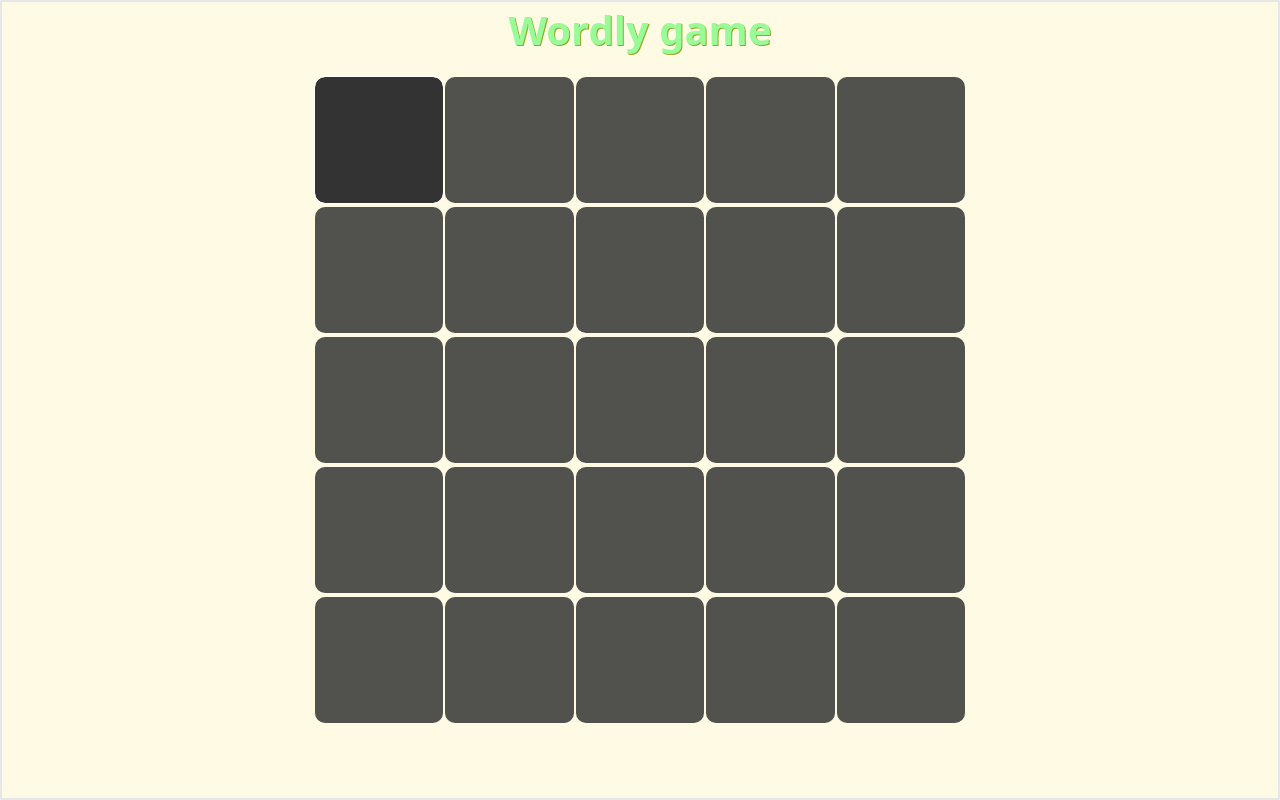
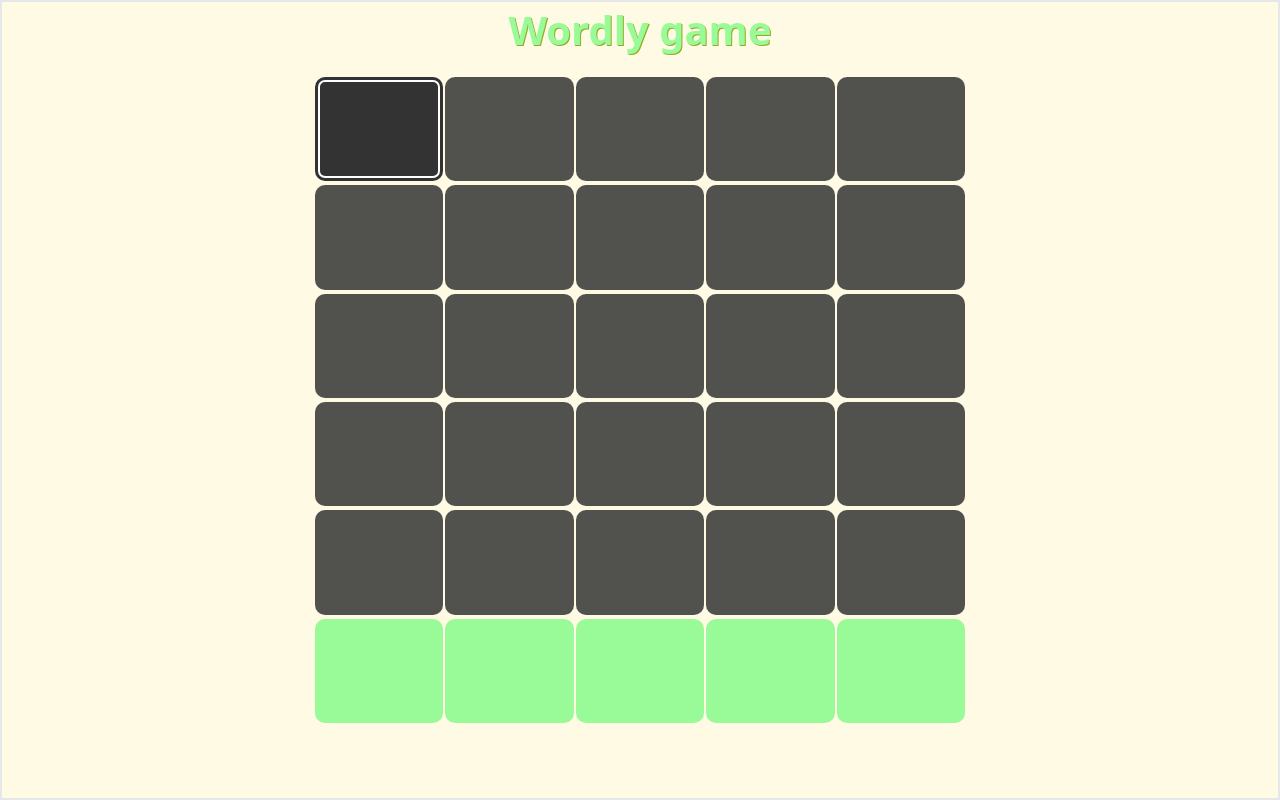
Before and after one commit to Roshan2022Anand/Play_me, a Next.js app: page /wordly-game in a window 1280 px wide. Built offline with nearby package versions, Linux system fonts and the light colour scheme.

Commit message:
designed the final answer column

```diff
--- a/app/wordly-game/page.js
+++ b/app/wordly-game/page.js
@@ -1,18 +1,23 @@
 "use client"
-import React, { useContext, useEffect, useRef, useState } from 'react'
-import { MyContext } from '@/Helper/Context'
+import React, { useContext, useEffect, useRef, useState } from 'react';
+import { MyContext } from '@/Helper/Context';
 import { Search } from 'lucide-react';
 import axios from 'axios';
 import gsap from 'gsap';
-import styles from "./wordly.module.css"
+import styles from "./wordly.module.css";
 
 const page = () => {
+
+
+  // https://api.datamuse.com/words?rel_jjb=(anyword)
+  // https://api.datamuse.com/words?ml=(anyword) ->to find words
 
   //context API
   const { screenUp, waitExc, startGameState, setstartGameState } = useContext(MyContext);
 
   const [answer, setanswer] = useState("");
   const [starTyping, setstarTyping] = useState(true);
+  const [currCol, setcurrCol] = useState(1);
   const [focusNum, setfocusNum] = useState(0);
   const [errMsg, seterrMsg] = useState("");
 
@@ -20,6 +25,7 @@ const page = () => {
 
   const inputRef = useRef();
 
+  //to get a random word
   const srchWords = async () => {
     const srchWord = inputRef.current.value;
     if (!srchWord) return;
@@ -41,12 +47,29 @@ const page = () => {
     setstarTyping(true);
   }
 
-  useEffect(() => {
-    screenUp();
-    setstartGameState(0)
-  }, [])
-  // https://api.datamuse.com/words?rel_jjb=(anyword)
-  // https://api.datamuse.com/words?ml=(anyword) ->to find words
+  //to show the correct letter from the word
+  const showCorrectLetter = (arrOfWrods) => {
+    const answerArr = answer.split('');
+    arrOfWrods.forEach((ele, index) => {
+      if (ele.value == answerArr[index]) {
+        ele.style.backgroundColor = "#98FB98";
+      }
+    })
+  }
+
+  //to check the current word is valid or not
+  const checkValidWord = async (word, arrOfWrods) => {
+    const res = await axios.get(`https://api.datamuse.com/words?rel_jjb=${word}`)
+    if (res.data.length == 0) {
+      popUpErrMsg("Invalid word");
+      arrOfWrods.forEach((ele) => {
+        ele.value = '';
+      })
+      setfocusNum(0);
+      return
+    }
+    showCorrectLetter(arrOfWrods);
+  }
 
   //to pop error message
   const popUpErrMsg = (msg) => {
@@ -56,13 +79,31 @@ const page = () => {
     }, 2000);
   }
 
+  //to check the given letters
+  const checkGivenLetters = () => {
+    let arrOfWrods = document.querySelectorAll(`.ans-input-${currCol}`)
+    let fullWords = "";
+    arrOfWrods.forEach((ele) => {
+      fullWords += ele.value;
+    })
+    console.log(fullWords);
+    checkValidWord(fullWords, arrOfWrods);
+  }
+
   //to get the value from input box
   const getInputBoxValue = () => {
     if (currInputBox.value == "") return
     const wordPattern = /^[A-Za-z]+$/;
+
     if (!wordPattern.test(currInputBox.value)) {
       currInputBox.value = '';
       popUpErrMsg("Only alphabets are allowed")
+      return
+    }
+
+    if (focusNum == 4) {
+      checkGivenLetters();
+      console.log("done");
       return
     }
     setfocusNum(prevNum => prevNum + 1);
@@ -71,25 +112,27 @@ const page = () => {
   //to remove the word from current box
   const backSpace = (e) => {
     if (e.key == 'Backspace') {
-      console.log("hai");
-
       if (focusNum == 0) {
         currInputBox.value = ''
         return
       }
       setfocusNum(prevNum => prevNum - 1);
-      // currInputBox = document.querySelectorAll('.ans-input')[focusNum];
     }
   }
 
+  //setup of the box after focus
   useEffect(() => {
-    const setFocus = () => { currInputBox.focus() }
+    const setFocus = (e) => {
+      let currEle = e.target.className;
+      if (currEle == 'final-ans-input' || currEle == 'wordly_answer-box-container__KJwkB') return
+      currInputBox.focus()
+    }
 
-    currInputBox = document.querySelectorAll('.ans-input')[focusNum];
+    currInputBox = document.querySelectorAll(`.ans-input-${currCol}`)[focusNum];
+    if (!currInputBox) return
     currInputBox.focus();
     currInputBox.addEventListener('input', getInputBoxValue)
     window.addEventListener('keydown', backSpace)
-    window.addEventListener("mouseover", setFocus)
     window.addEventListener("mousemove", setFocus)
     return () => {
       currInputBox.removeEventListener('input', getInputBoxValue)
@@ -97,7 +140,13 @@ const page = () => {
       window.removeEventListener("mouseover", setFocus)
       window.removeEventListener("mousemove", setFocus)
     }
-  }, [focusNum])
+  }, [focusNum, starTyping])
+
+  //initial setup
+  useEffect(() => {
+    screenUp();
+    setstartGameState(0)
+  }, [])
 
   return (
     <>
@@ -116,53 +165,54 @@ const page = () => {
               <input type='text' placeholder='Type any thing' className=' bg-transparent outline-none' ref={inputRef} />
               <button onClick={srchWords}><Search /></button>
             </div> :
-              <section className='flex flex-col'
-                style={{
-                  width: "min(80vw,650px)",
-                  height: "min(80vw,650px)",
-                }}>
+              <>
+                <section className={styles['main-boxes-container']}>
 
                   <div className={styles['input-box-container']}>
-                  <input type='text' className='ans-input' />
-                  <input type='text' className='ans-input' />
-                  <input type='text' className='ans-input' />
-                  <input type='text' className='ans-input' />
-                  <input type='text' className='ans-input' />
+                    <input type='text' className='ans-input-1' />
+                    <input type='text' className='ans-input-1' />
+                    <input type='text' className='ans-input-1' />
+                    <input type='text' className='ans-input-1' />
+                    <input type='text' className='ans-input-1' />
                   </div>
-
                   <div className={styles['input-box-container']}>
-                  <input type='text' className='ans-input' />
-                  <input type='text' className='ans-input' />
-                  <input type='text' className='ans-input' />
-                  <input type='text' className='ans-input' />
-                  <input type='text' className='ans-input' />
+                    <input type='text' className='ans-input-2' />
+                    <input type='text' className='ans-input-2' />
+                    <input type='text' className='ans-input-2' />
+                    <input type='text' className='ans-input-2' />
+                    <input type='text' className='ans-input-2' />
                   </div>
-
                   <div className={styles['input-box-container']}>
-                  <input type='text' className='ans-input' />
-                  <input type='text' className='ans-input' />
-                  <input type='text' className='ans-input' />
-                  <input type='text' className='ans-input' />
-                  <input type='text' className='ans-input' />
+                    <input type='text' className='ans-input-3' />
+                    <input type='text' className='ans-input-3' />
+                    <input type='text' className='ans-input-3' />
+                    <input type='text' className='ans-input-3' />
+                    <input type='text' className='ans-input-3' />
                   </div>
-
                   <div className={styles['input-box-container']}>
-                  <input type='text' className='ans-input' />
-                  <input type='text' className='ans-input' />
-                  <input type='text' className='ans-input' />
-                  <input type='text' className='ans-input' />
-                  <input type='text' className='ans-input' />
+                    <input type='text' className='ans-input-4' />
+                    <input type='text' className='ans-input-4' />
+                    <input type='text' className='ans-input-4' />
+                    <input type='text' className='ans-input-4' />
+                    <input type='text' className='ans-input-4' />
                   </div>
-
                   <div className={styles['input-box-container']}>
-                  <input type='text' />
-                  <input type='text' />
-                  <input type='text' />
-                  <input type='text' />
-                  <input type='text' />
+                    <input type='text' className='ans-input-5' />
+                    <input type='text' className='ans-input-5' />
+                    <input type='text' className='ans-input-5' />
+                    <input type='text' className='ans-input-5' />
+                    <input type='text' className='ans-input-5' />
+                  </div>
+                  <div className={styles['answer-box-container']}>
+                    <input type='text' className='final-ans-input' />
+                    <input type='text' className='final-ans-input' />
+                    <input type='text' className='final-ans-input' />
+                    <input type='text' className='final-ans-input' />
+                    <input type='text' className='final-ans-input' />
                   </div>
 
                 </section>
+              </>
           }
           <p>{answer}</p>
           <p className='w-full text-center text-[var(--footer-color)]'>{errMsg}</p>
--- a/app/wordly-game/wordly.module.css
+++ b/app/wordly-game/wordly.module.css
@@ -1,3 +1,34 @@
+/* flex flex-col border-2'
+ style= {
+        {
+        width: "min(80vw,650px)",
+            height: "min(80vw,650px)",
+    }
+} */
+.main-boxes-container {
+    display: flex;
+    flex-direction: column;
+    width: min(80vw, 650px);
+    height: min(80vw, 650px);
+
+    & input {
+        flex-grow: 1;
+        width: 100%;
+        vertical-align: center;
+        text-align: center;
+        font-size: 3.5vw;
+        border-radius: 10px;
+
+        &:focus {
+                opacity: 1;
+                outline: 2px solid white;
+                outline-offset: -5px;
+            }
+    }
+}
+
+
+
 .input-box-container {
     display: flex;
     gap: 2px;
@@ -5,22 +36,22 @@
     margin: 2px 0;
 
     &>input {
-        flex-grow: 1;
-        border-radius: 10px;
-        height: 100%;
-        width: 100%;
         background-color: var(--text-color);
         color: var(--btn-txt-color);
-        text-align: center;
-        vertical-align: center;
         pointer-events: none;
-        font-size: 3.5vw;
         opacity: 0.85;
+        transition: background-color 0.5s linear;
+    }
+}
 
-        &:focus {
-            opacity: 1;
-            outline: 1px solid var(--btn-txt-color);
-        }
+.answer-box-container {
+    display: flex;
+    flex-grow: 1;
+    gap: 2px;
+    margin: 2px 0;
+    &>input {
+        color: var(--btn-txt-color);
+        background-color: var(--btn-hover-color);
     }
 }
 
```
Lines whose indentation alone changed are shown as unchanged.
